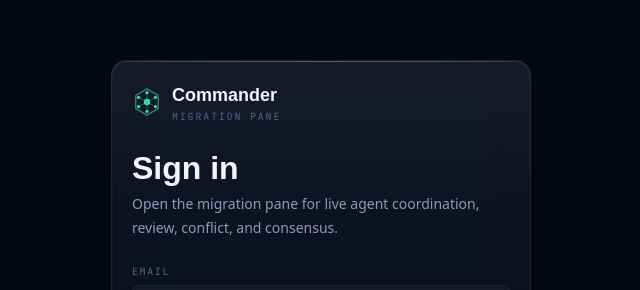
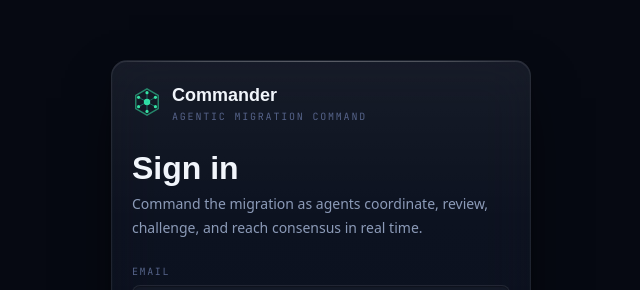
Before and after one commit to annihilatedself/CodeFactory, a React (Vite) app in the folder aieven/: page / in a window 1280 px wide. Shown: the part 129-419 px from the top of the page, without its empty margins (319-959 px from the left). Built offline with nearby package versions, Linux system fonts and the light colour scheme; a web font is replaced by a local one.

Commit message:
Refine Commander migration copy

```diff
--- a/aieven/index.html
+++ b/aieven/index.html
@@ -6,9 +6,9 @@
     <meta name="viewport" content="width=device-width, initial-scale=1.0" />
     <meta
       name="description"
-      content="Aieven — orchestrate thousands of AI agents through a trusted, complex database migration."
+      content="Aiven — orchestrate thousands of AI agents through a trusted, complex database migration."
     />
-    <title>Aieven · Agent Orchestration</title>
+    <title>Aiven · Agent Orchestration</title>
   </head>
   <body>
     <div id="root"></div>
--- a/aieven/src/components/auth/AuthPage.tsx
+++ b/aieven/src/components/auth/AuthPage.tsx
@@ -64,7 +64,7 @@ export function AuthPage({ onComplete }: AuthPageProps) {
             <div>
               <p className="font-display text-lg font-semibold text-fg">Commander</p>
               <p className="font-mono text-[10px] uppercase tracking-[0.18em] text-faint">
-                migration pane
+                agentic migration command
               </p>
             </div>
           </div>
@@ -75,8 +75,8 @@ export function AuthPage({ onComplete }: AuthPageProps) {
             {title}
           </h1>
           <p className="mt-2 text-sm leading-6 text-muted">
-            Open the migration pane for live agent coordination, review, conflict,
-            and consensus.
+            Command the migration as agents coordinate, review, challenge, and reach
+            consensus in real time.
           </p>
         </div>
 
```
Also changed, not shown: 1 other file (tests, documents, lock files or other folders).
